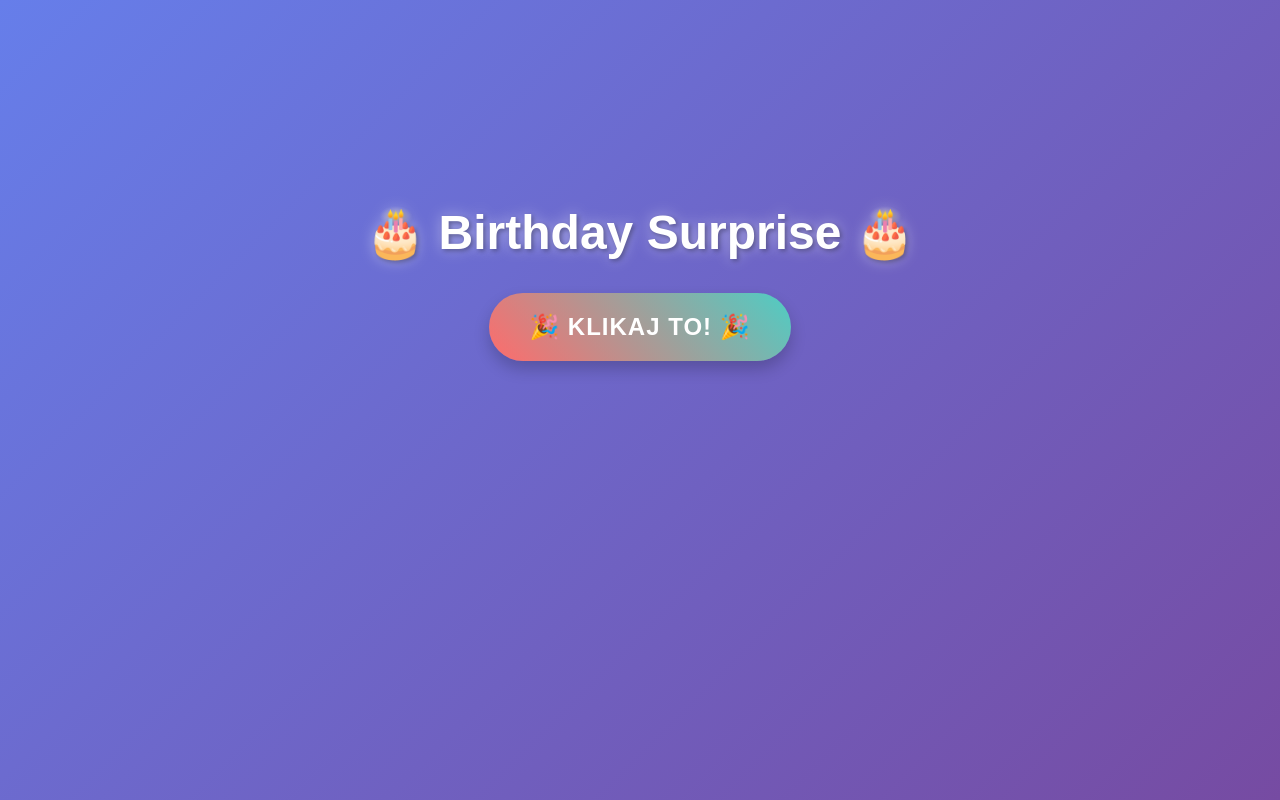
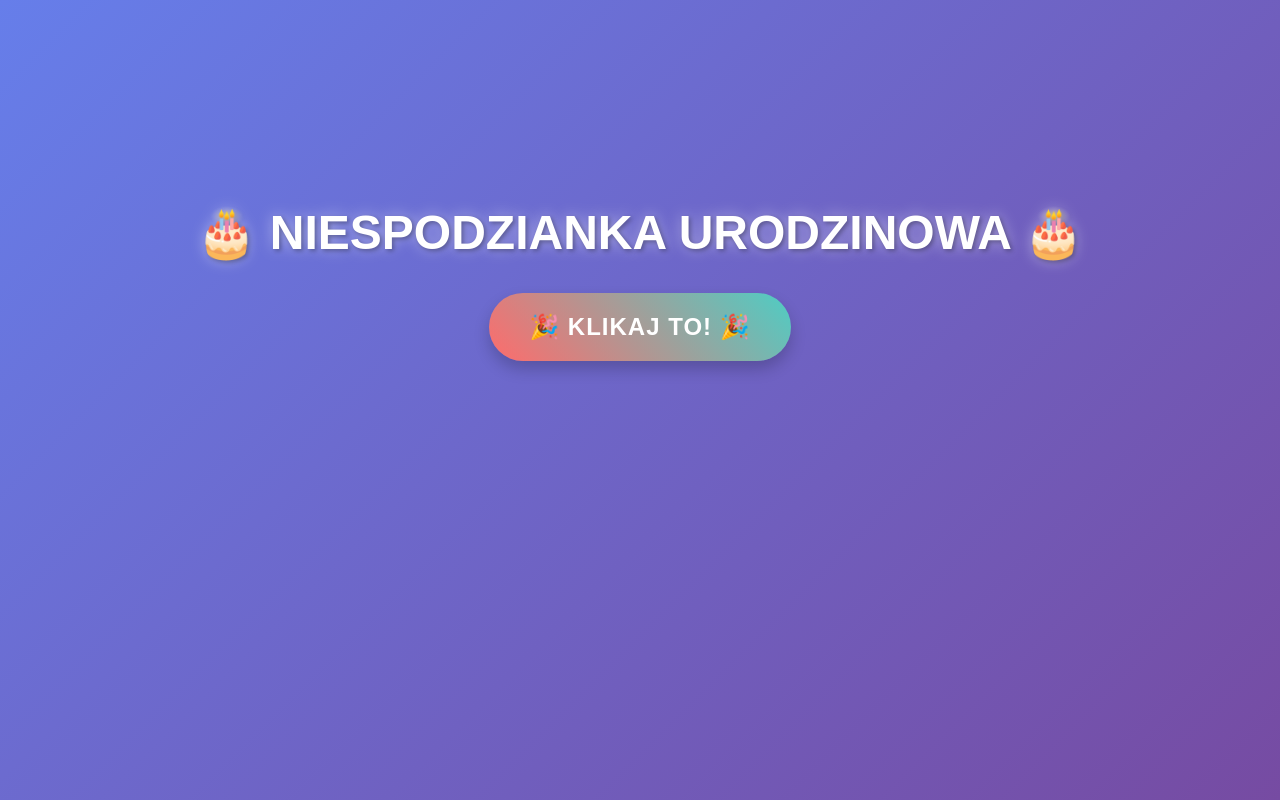
Before and after one commit to maciej-konert/ola_urodziny, a plain HTML site: page index.html in a window 1280 px wide. Drawn offline with Linux system fonts and the light colour scheme.

Commit message:
Po polsku 3

```diff
--- a/index.html
+++ b/index.html
@@ -11,7 +11,7 @@
         <div class="confetti-container" id="confetti-container"></div>
 
         <div class="main-content">
-            <h1 class="title" id="title">🎂 Birthday Surprise 🎂</h1>
+            <h1 class="title" id="title">🎂 NIESPODZIANKA URODZINOWA 🎂</h1>
             <button class="birthday-button" id="birthday-button">
                 🎉 KLIKAJ TO! 🎉
             </button>
```
